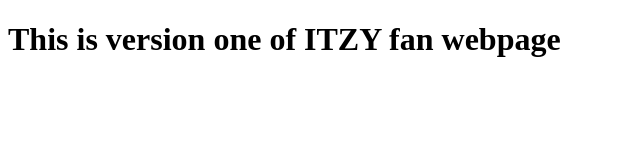
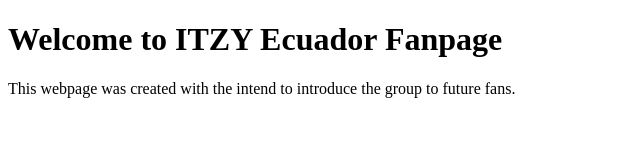
Before and after one commit to Rukigzt/Rukigzt.github.io, a plain HTML site: page index.html in a window 1280 px wide. Shown: the whole page, without its empty margins (0-640 px from the left). Drawn offline with Linux system fonts and the light colour scheme.

Commit message:
Added a paragraph to index.html

```diff
--- a/index.html
+++ b/index.html
@@ -9,7 +9,8 @@
 
 <body>
 
-    <h1>This is version one of ITZY fan webpage</h1>
+    <h1>Welcome to ITZY Ecuador Fanpage</h1>
+    <p>This webpage was created with the intend to introduce the group to future fans.</p>
 
 </body>
 
```
